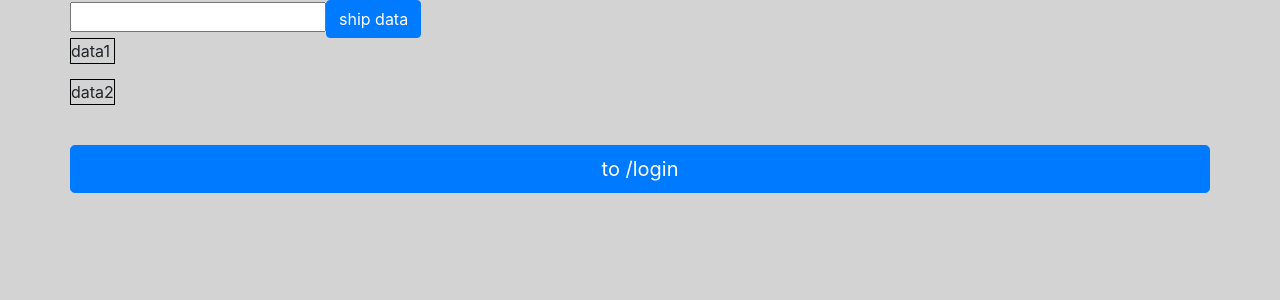
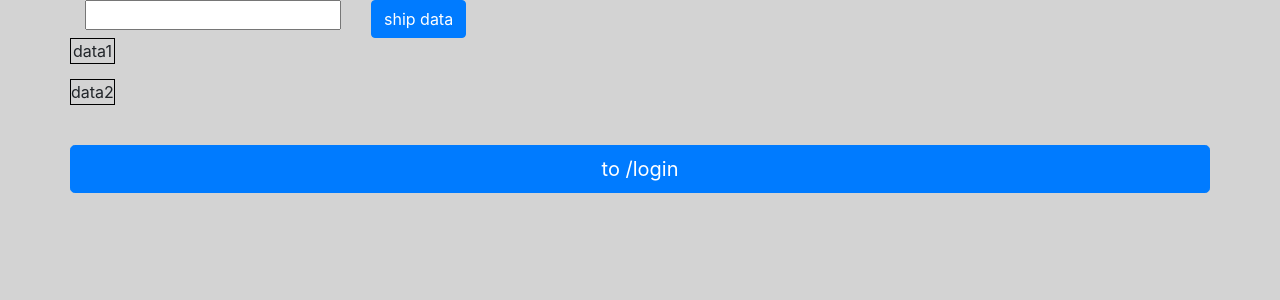
Before and after one commit to michaelmccarty/myApp2, an Angular app: page /dash in a window 1280 px wide. Shown: the top 300 px of the page. Built offline with nearby package versions, Linux system fonts and the light colour scheme.

Commit message:
Updated styling centered

```diff
--- a/src/app/Modules/Main/data-form/data-form.component.html
+++ b/src/app/Modules/Main/data-form/data-form.component.html
@@ -1,3 +1,13 @@
+<div class="container">
+    <form>
+        <div class="row">
+            <div class="col">
+                <input type="text" [formControl]="data" required>
 
-    <input type="text" [formControl]="data">
-    <button class="btn btn-primary" (click)="submit()">ship data</button>
+            </div>
+            <div class="col">
+                <button class="btn btn-primary" (click)="submit()">ship data</button>
+            </div>
+        </div>
+    </form>
+</div>
--- a/src/app/Modules/Main/unit/unit.component.html
+++ b/src/app/Modules/Main/unit/unit.component.html
@@ -1 +1 @@
-<div class="unit">{{unitName}}</div>
+<div class="text-center unit">{{unitName}}</div>
```
